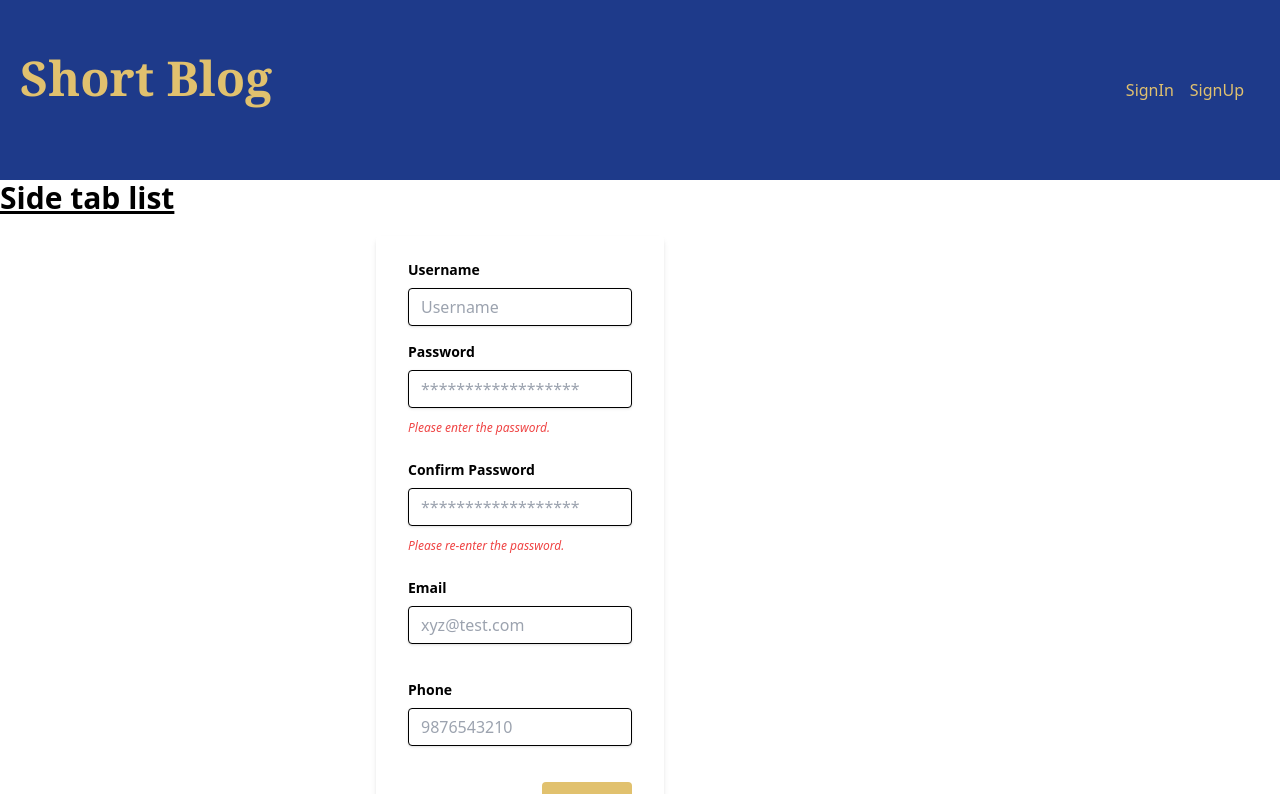
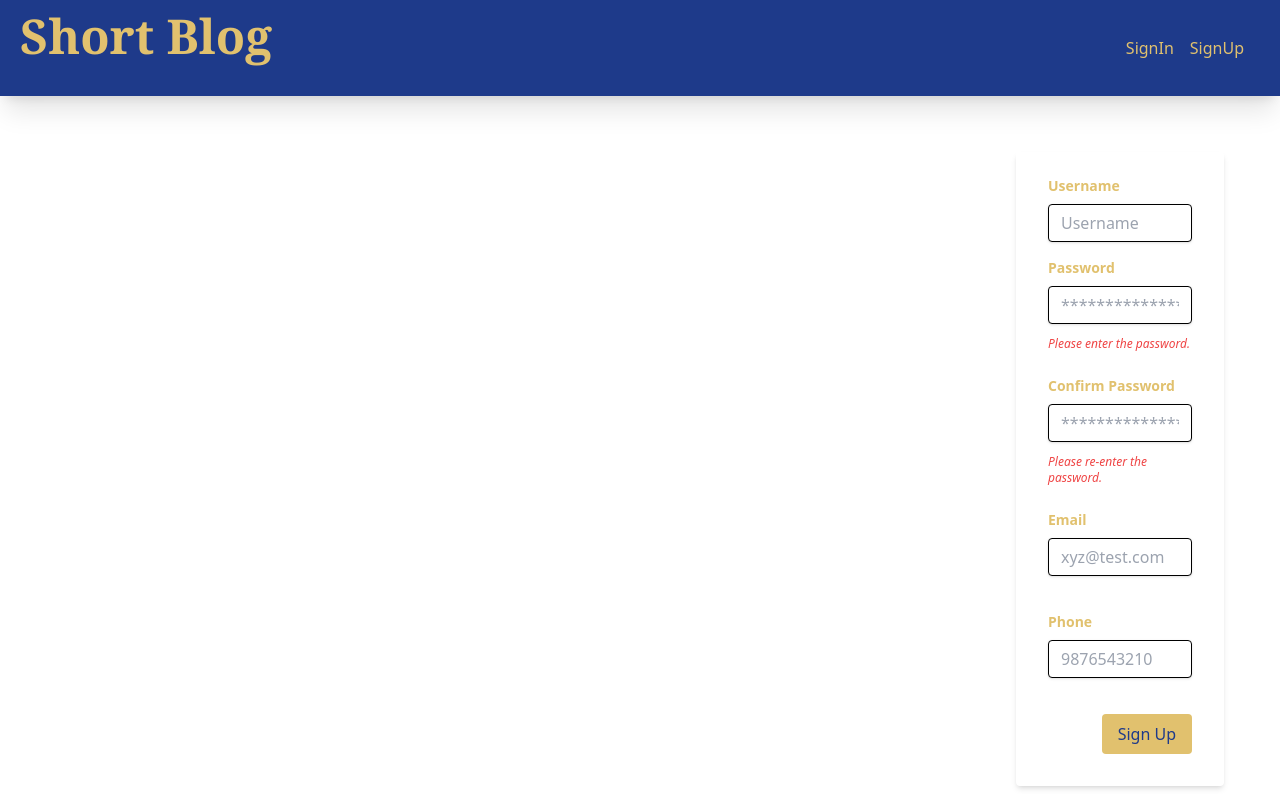
Before and after one commit to srivishnuc/dev-blog, a React (Create React App) app: page /signup in a window 1280 px wide. Shown: the top 794 px of the page. Built offline with nearby package versions, Linux system fonts and the light colour scheme.

Commit message:
sign up and sing in page styling done

```diff
--- a/src/App.css
+++ b/src/App.css
@@ -37,7 +37,3 @@
      transform: rotate(360deg);
    }
  }
-
- .page-container {
-   height: 1080px;
- }
--- a/src/Components/Content/ContentList.js
+++ b/src/Components/Content/ContentList.js
@@ -1,10 +1,14 @@
 import React from 'react'
+import SideTabList from '../SideTab/SideTabList'
 
 function ContentList() {
     return (
-        <div className='grid col-span-4'>
-            <h1 className='text-3xl font-bold underline'>ContentList</h1>
-        </div>
+        <>
+            <SideTabList />
+            <div className='col-span-11'>
+                <h1 className='text-3xl font-bold underline'>ContentList</h1>
+            </div>
+        </>
     )
 }
 
--- a/src/Components/Content/ContentView.js
+++ b/src/Components/Content/ContentView.js
@@ -1,10 +1,12 @@
 import React from 'react'
+import SideTabList from '../SideTab/SideTabList'
 import SuggestionList from '../Suggestion/SuggestionList'
 
 function ContentView() {
     return (
         <>
-            <div className='grid col-span-3'>
+            <SideTabList />
+            <div className='col-span-9'>
                 <h1 className='text-3xl font-bold underline'>ContentView</h1>
             </div>
             <SuggestionList />
--- a/src/Components/Header/SignIn.js
+++ b/src/Components/Header/SignIn.js
@@ -2,16 +2,16 @@ import React from 'react'
 
 function SignIn() {
     return (
-        <div className="w-full max-w-xs m-10 p-4">
+        <div className="col-start-10 col-span-6 max-w-xs m-10 p-4">
             <form className="bg-white shadow-md rounded px-8 pt-6 pb-8 mb-4">
                 <div className="mb-4">
-                    <label className="block text-gray-700 text-sm font-bold mb-2" htmlFor="username">
+                    <label className="block text-primary text-sm font-bold mb-2" htmlFor="username">
                         Username
                     </label>
                     <input className="shadow appearance-none border rounded w-full py-2 px-3 text-gray-700 leading-tight focus:outline-none focus:shadow-outline" id="username" type="text" placeholder="Username" />
                 </div>
                 <div className="mb-6">
-                    <label className="block text-gray-700 text-sm font-bold mb-2" htmlFor="password">
+                    <label className="block text-primary text-sm font-bold mb-2" htmlFor="password">
                         Password
                     </label>
                     <input className="shadow appearance-none border border-red-500 rounded w-full py-2 px-3 text-gray-700 mb-3 leading-tight focus:outline-none focus:shadow-outline" id="password" type="password" placeholder="******************" />
@@ -26,7 +26,7 @@ function SignIn() {
                     </a>
                 </div>
                 <div className="flex flex-col items-center justify-between gap-4">
-                    <i>or</i>
+                    <i className="text-secondary">or</i>
                     <button className="bg-secondary text-primary hover:bg-blue-700 text-white py-2 px-4 rounded focus:outline-none focus:shadow-outline" type="button">
                         Login as Guest
                     </button>
--- a/src/Components/Header/SignUp.js
+++ b/src/Components/Header/SignUp.js
@@ -10,37 +10,36 @@ function SignUp() {
     }
 
     return (
-        <div className=''>
-            <div className="w-full max-w-xs m-10 p-4">
+        <div className="col-start-10 col-span-6 max-w-xs m-10 p-4">
             <form className="bg-white shadow-md rounded px-8 pt-6 pb-8 mb-4">
                 <div className="mb-4">
-                        <label className="block text-gray-700 text-sm font-bold mb-2" htmlFor="username">
+                    <label className="block text-primary text-sm font-bold mb-2" htmlFor="username">
                         Username
                     </label>
                     <input className="shadow appearance-none border rounded w-full py-2 px-3 text-gray-700 leading-tight focus:outline-none focus:shadow-outline" id="username" type="text" placeholder="Username" />
                 </div>
                 <div className="mb-6">
-                        <label className="block text-gray-700 text-sm font-bold mb-2" htmlFor="password">
+                    <label className="block text-primary text-sm font-bold mb-2" htmlFor="password">
                         Password
                     </label>
                     <input className="shadow appearance-none border border-red-500 rounded w-full py-2 px-3 text-gray-700 mb-3 leading-tight focus:outline-none focus:shadow-outline" id="password" type="password" placeholder="******************" />
                     <p className="text-error text-xs italic">Please enter the password.</p>
                 </div>
                 <div className="mb-6">
-                        <label className="block text-gray-700 text-sm font-bold mb-2" htmlFor="confirmpassword">
+                    <label className="block text-primary text-sm font-bold mb-2" htmlFor="confirmpassword">
                         Confirm Password
                     </label>
                     <input className="shadow appearance-none border border-red-500 rounded w-full py-2 px-3 text-gray-700 mb-3 leading-tight focus:outline-none focus:shadow-outline" id="confirmpassword" type="password" placeholder="******************" />
                     <p className="text-error text-xs italic">Please re-enter the password.</p>
                 </div>
                 <div className="mb-6">
-                        <label className="block text-gray-700 text-sm font-bold mb-2" htmlFor="email">
+                    <label className="block text-primary text-sm font-bold mb-2" htmlFor="email">
                         Email
                     </label>
                     <input className="shadow appearance-none border border-red-500 rounded w-full py-2 px-3 text-gray-700 mb-3 leading-tight focus:outline-none focus:shadow-outline" id="email" type="text" placeholder="xyz@test.com" />
                 </div>
                 <div className="mb-6">
-                        <label className="block text-gray-700 text-sm font-bold mb-2" htmlFor="phone">
+                    <label className="block text-primary text-sm font-bold mb-2" htmlFor="phone">
                         Phone
                     </label>
                     <input className="shadow appearance-none border border-red-500 rounded w-full py-2 px-3 text-gray-700 mb-3 leading-tight focus:outline-none focus:shadow-outline" id="phone" type="number" placeholder="9876543210" />
@@ -53,7 +52,6 @@ function SignUp() {
                 </div>
             </form>
         </div>
-        </div>
     )
 }
 
--- a/src/Components/Suggestion/SuggestionList.js
+++ b/src/Components/Suggestion/SuggestionList.js
@@ -2,7 +2,7 @@ import React from 'react'
 
 function SuggestionList() {
     return (
-        <div className='grid col-span-1'>
+        <div className='col-span-2'>
             <h1 className='text-3xl font-bold underline'>Suggestion List</h1>
         </div>
     )
--- a/src/Container/Content.js
+++ b/src/Container/Content.js
@@ -1,12 +1,10 @@
 import React from 'react'
 import { Outlet } from 'react-router-dom';
-import SideTab from './SideTab'
 
 
 function Content() {
     return (
-        <div className='grid grid-cols-4 h-auto'>
-            <SideTab />
+        <div className='grid grid-cols-12 h-auto'>
             <Outlet />
         </div >
     )
--- a/src/Container/Header.js
+++ b/src/Container/Header.js
@@ -5,7 +5,7 @@ import SignInOut from '../Components/Header/SignInOut'
 
 function Header() {
     return (
-        <div className='grid grid-cols-5 h-1/6 bg-secondary'>
+        <div className='shadow-xl grid grid-cols-5 h-1/6 bg-secondary'>
             <h1 className='text-5xl font-bold font-serif mt-0 mb-6 col-span-4 ml-5 flex items-center text-primary' >Short Blog</h1>
             <SignInOut />
         </div>
--- a/src/Container/SideTab.js
+++ b/src/Container/SideTab.js
@@ -3,9 +3,9 @@ import SideTabList from '../Components/SideTab/SideTabList'
 
 function SideTab() {
     return (
-        <div className='grid grid-cols-1'>
-            <SideTabList />
-        </div>
+
+        <SideTabList />
+
     )
 }
 
```
Lines whose indentation alone changed are shown as unchanged.
